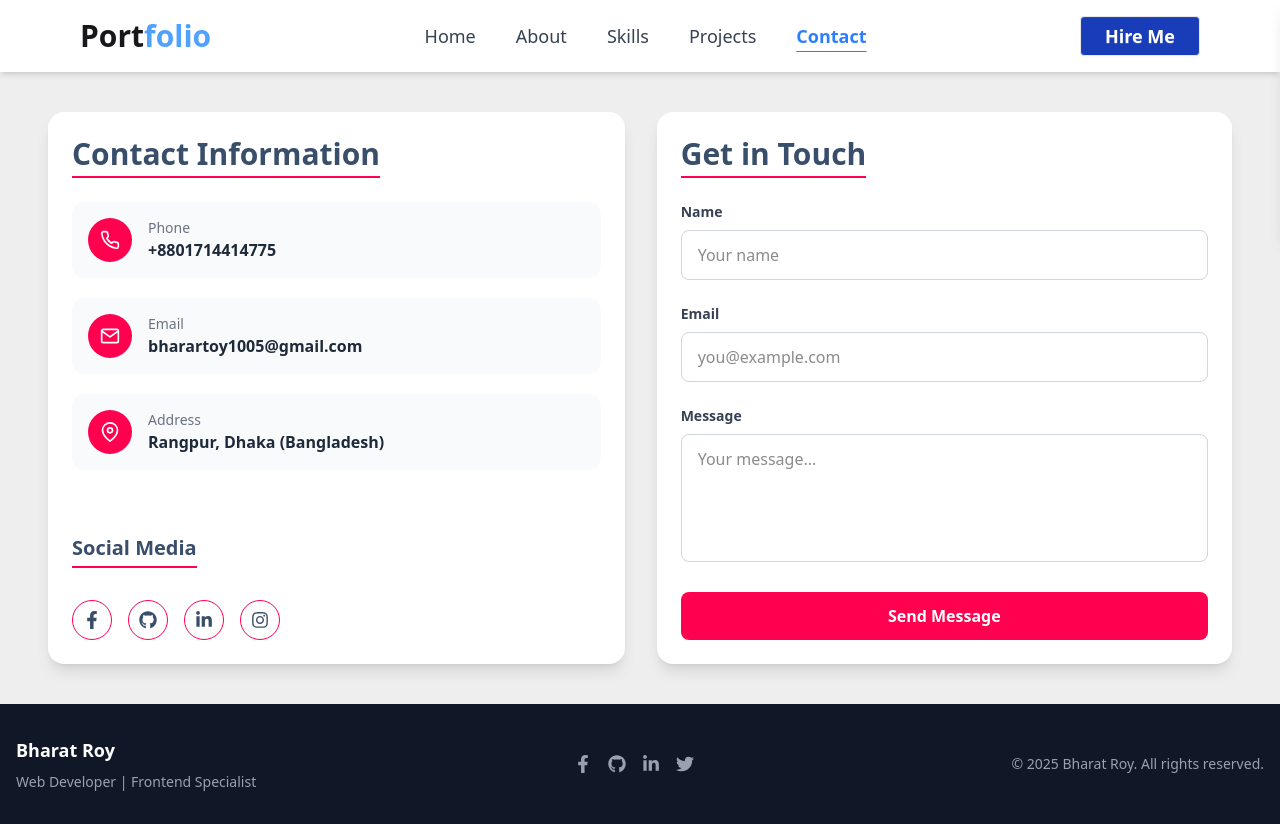
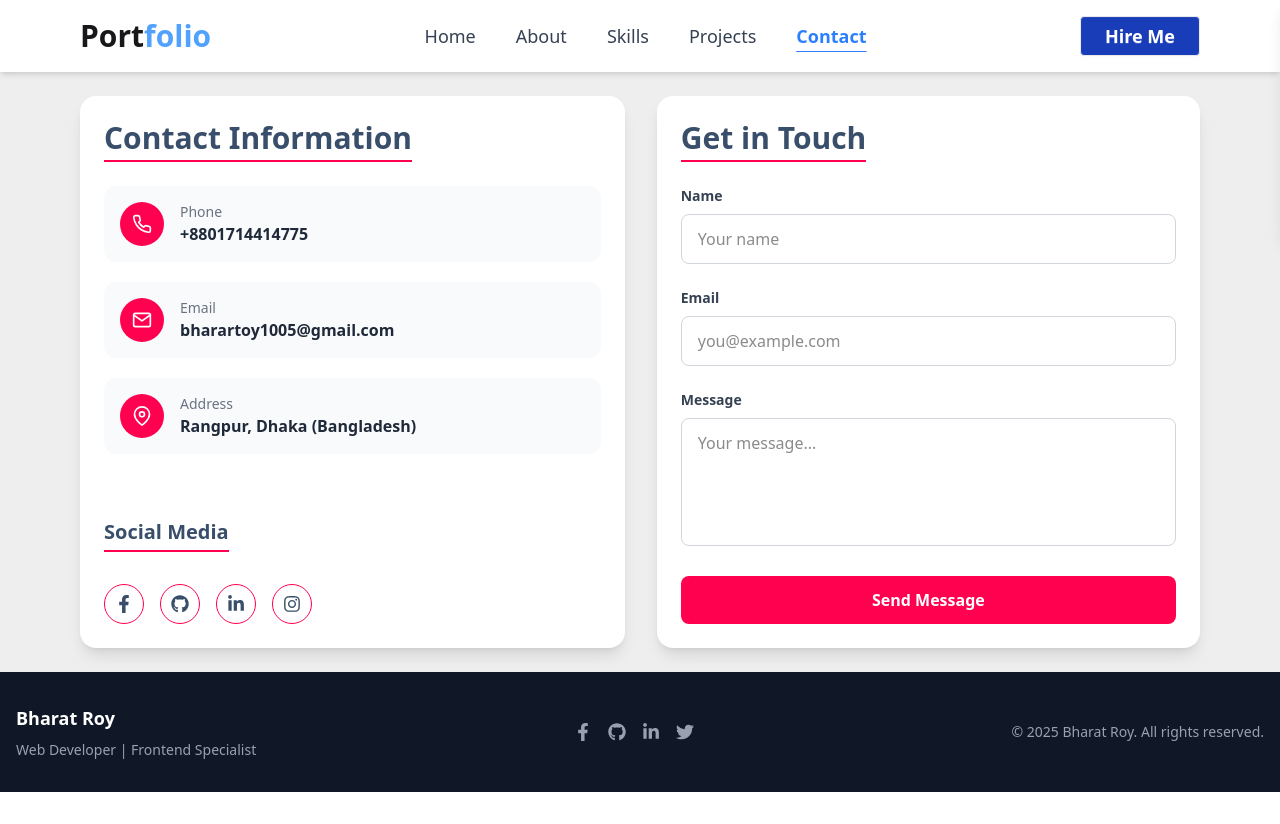
Before and after one commit to bharatroy4D/Bharat-roy, a React (Vite) app: page /contact in a window 1280 px wide. After the commit the page ends 800 px from the top, so only its background shows below. Built offline with nearby package versions, Linux system fonts and the light colour scheme.

Commit message:
contact component of width change

```diff
--- a/src/Components/Navbar/Contact/Contact.jsx
+++ b/src/Components/Navbar/Contact/Contact.jsx
@@ -5,8 +5,8 @@
 
 const Contact = () => {
   return (
-    <section id="contact" className="bg-base-300 py-10">
-      <div className="max-w-7xl mx-auto px-4 sm:px-6 lg:px-12">
+    <section id="contact" className="bg-base-300 py-6">
+      <div className="max-w-7xl mx-auto px-4 sm:px-6 lg:px-20">
         <motion.div
           className="flex flex-col md:flex-row gap-8"
           initial={{ opacity: 0, y: 50 }}
```
